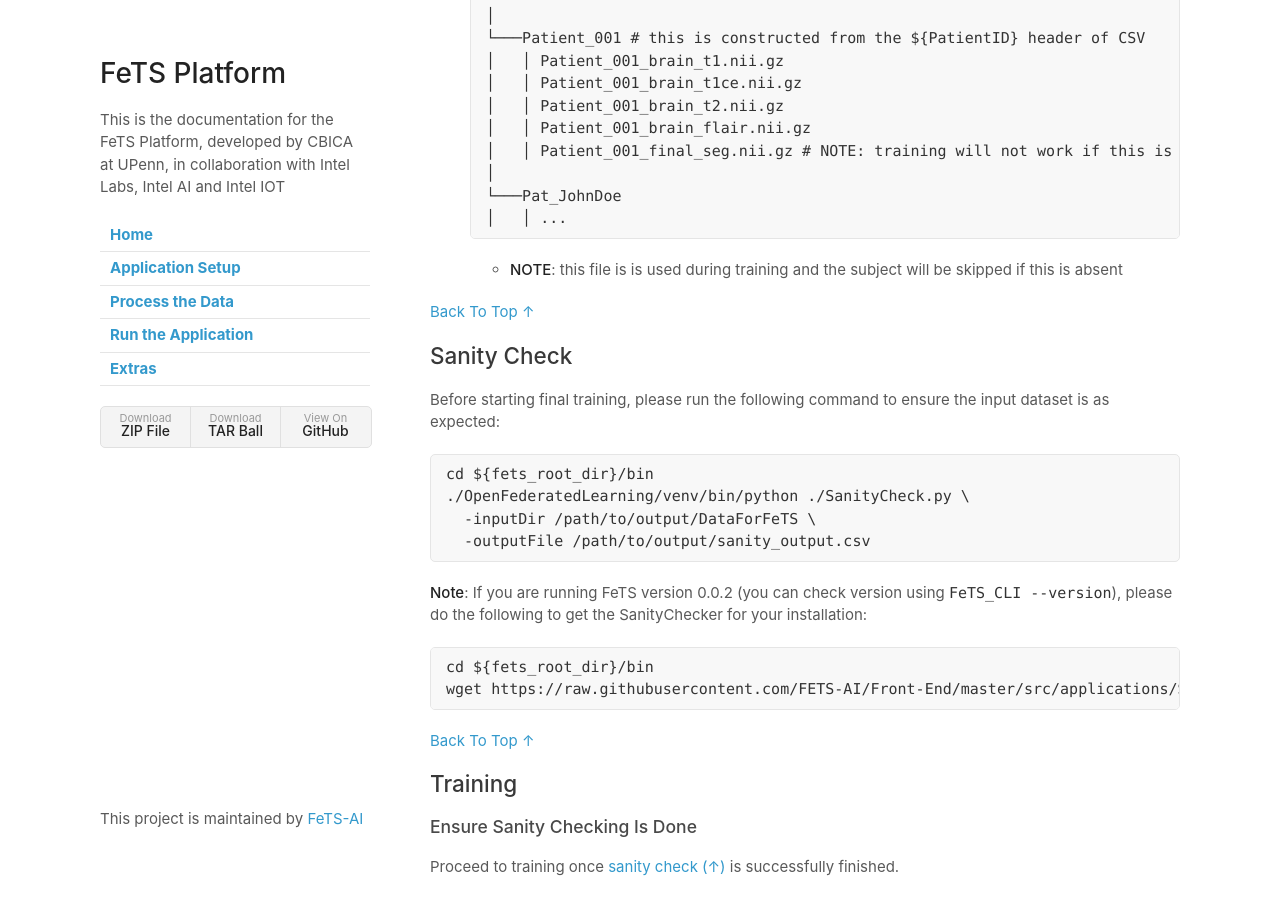
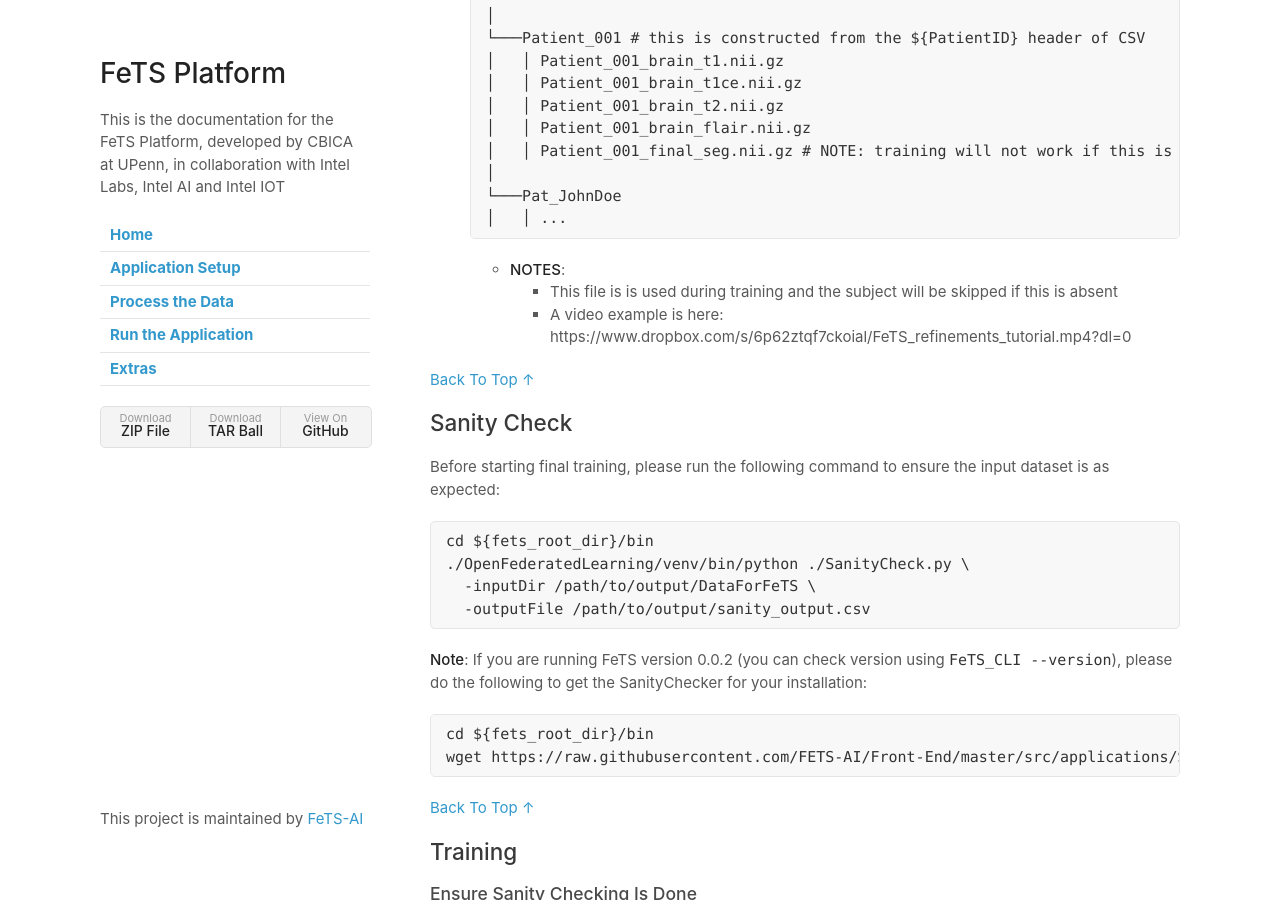
Before and after one commit to FeTS-AI/Front-End, a Jekyll site: the page built from docs/runningApplication.md, in a window 1280 px wide and 900 px high, scrolled down 3544 px. Built offline with Jekyll 4.4.1, drawn with Linux system fonts in a browser that asks for light colours; our own code applies the rules of GitHub Pages for plain Markdown files.

Commit message:
Update runningApplication.md

````diff
--- a/docs/runningApplication.md
+++ b/docs/runningApplication.md
@@ -118,7 +118,9 @@
   └───Pat_JohnDoe
   │   │ ...
   ```
-  - **NOTE**: this file is is used during training and the subject will be skipped if this is absent
+  - **NOTES**:
+    - This file is is used during training and the subject will be skipped if this is absent
+    - A video example is here: https://www.dropbox.com/s/6p62ztqf7ckoial/FeTS_refinements_tutorial.mp4?dl=0
 
 [Back To Top &uarr;](#table-of-contents)
 
````
